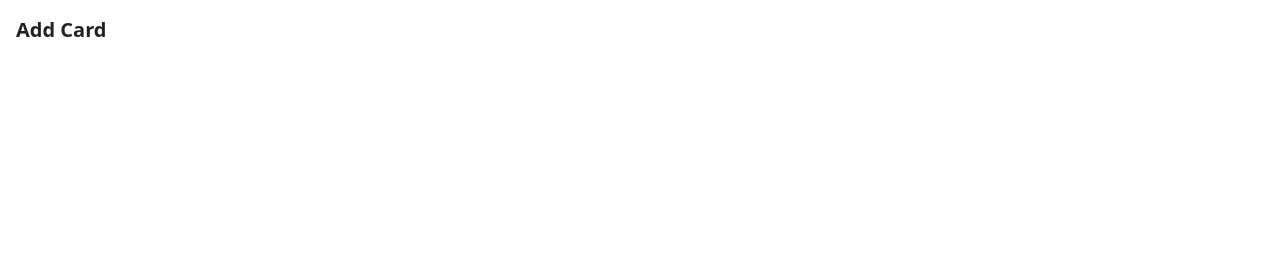
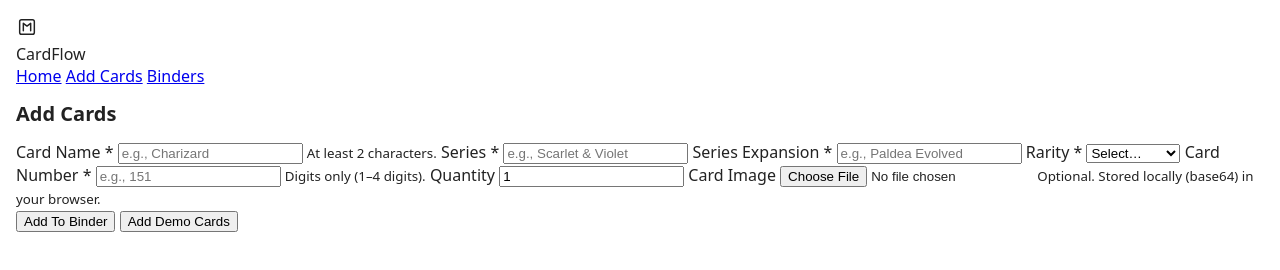
Before and after one commit to tawnaylor/cardflow, a plain HTML site: page add-card.html in a window 1280 px wide. Drawn offline with Linux system fonts and the light colour scheme.

Commit message:
html code add

```diff
--- a/add-card.html
+++ b/add-card.html
@@ -1,14 +1,91 @@
 <!doctype html>
 <html lang="en">
-  <head>
-    <meta charset="utf-8" />
-    <meta name="viewport" content="width=device-width,initial-scale=1" />
-    <title>Cardflow — Add Card</title>
-    <link rel="stylesheet" href="css/styles.css" />
-  </head>
-  <body>
-    <h1>Add Card</h1>
-    <script src="js/storage.js" defer></script>
-    <script src="js/add.js" defer></script>
-  </body>
+<head>
+  <meta charset="utf-8" />
+  <meta name="viewport" content="width=device-width, initial-scale=1" />
+  <title>CardFlow | Add Cards</title>
+  <link rel="stylesheet" href="./css/styles.css" />
+</head>
+<body>
+  <header class="topbar">
+    <div class="brand">
+      <div class="logo" aria-hidden="true">
+        <svg viewBox="0 0 24 24" width="22" height="22" fill="none">
+          <path d="M6 4h12a2 2 0 0 1 2 2v12a2 2 0 0 1-2 2H6a2 2 0 0 1-2-2V6a2 2 0 0 1 2-2Z" stroke="currentColor" stroke-width="1.6"/>
+          <path d="M8 16V8l4 3 4-3v8" stroke="currentColor" stroke-width="1.6" stroke-linecap="round" stroke-linejoin="round"/>
+        </svg>
+      </div>
+      <span class="brand-name">CardFlow</span>
+    </div>
+
+    <nav class="nav">
+      <a class="nav-link" href="./index.html">Home</a>
+      <a class="nav-link active" href="./add-card.html">Add Cards</a>
+      <a class="nav-link" href="./binders.html">Binders</a>
+    </nav>
+  </header>
+
+  <main class="page">
+    <h1 class="page-title">Add Cards</h1>
+
+    <form id="cardForm" class="form" novalidate>
+      <div class="form-grid">
+        <label class="field">
+          <span>Card Name *</span>
+          <input name="name" type="text" required minlength="2" placeholder="e.g., Charizard" />
+          <small class="hint">At least 2 characters.</small>
+        </label>
+
+        <label class="field">
+          <span>Series *</span>
+          <input name="series" type="text" required placeholder="e.g., Scarlet & Violet" />
+        </label>
+
+        <label class="field">
+          <span>Series Expansion *</span>
+          <input name="expansion" type="text" required placeholder="e.g., Paldea Evolved" />
+        </label>
+
+        <label class="field">
+          <span>Rarity *</span>
+          <select name="rarity" required>
+            <option value="" selected disabled>Select…</option>
+            <option>Common</option>
+            <option>Uncommon</option>
+            <option>Rare</option>
+            <option>Holo Rare</option>
+            <option>Ultra Rare</option>
+            <option>Secret Rare</option>
+          </select>
+        </label>
+
+        <label class="field">
+          <span>Card Number *</span>
+          <input name="number" type="text" required pattern="^[0-9]{1,4}$" placeholder="e.g., 151" />
+          <small class="hint">Digits only (1–4 digits).</small>
+        </label>
+
+        <label class="field">
+          <span>Quantity</span>
+          <input name="qty" type="number" min="1" value="1" />
+        </label>
+
+        <label class="field field-wide">
+          <span>Card Image</span>
+          <input id="imageInput" name="image" type="file" accept="image/*" />
+          <small class="hint">Optional. Stored locally (base64) in your browser.</small>
+        </label>
+      </div>
+
+      <div class="form-actions">
+        <button class="btn primary" type="submit">Add To Binder</button>
+        <button class="btn" type="button" id="seedDemo">Add Demo Cards</button>
+      </div>
+
+      <p class="form-status" id="status" role="status" aria-live="polite"></p>
+    </form>
+  </main>
+
+  <script type="module" src="./js/add.js"></script>
+</body>
 </html>
```
Also changed, not shown: binders.html (+39 -11 lines).
